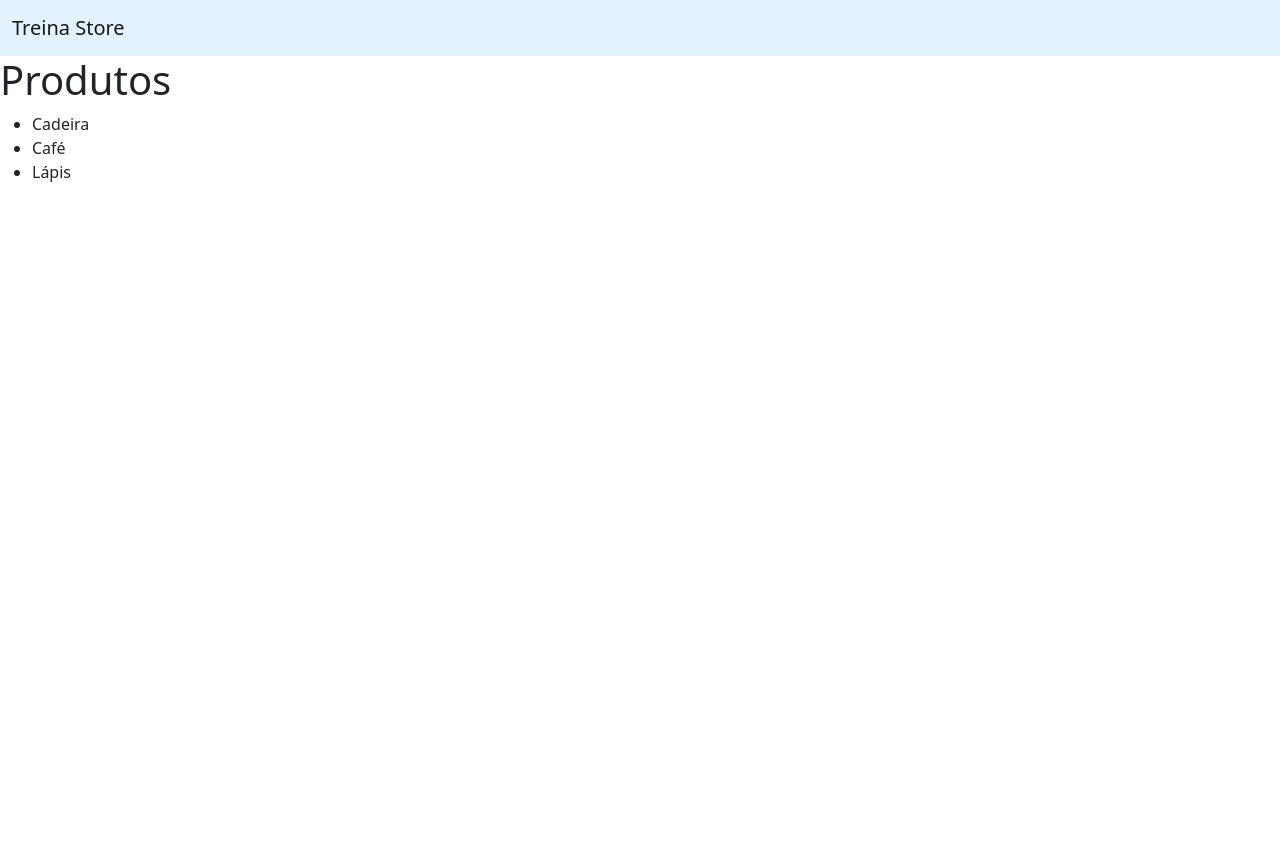
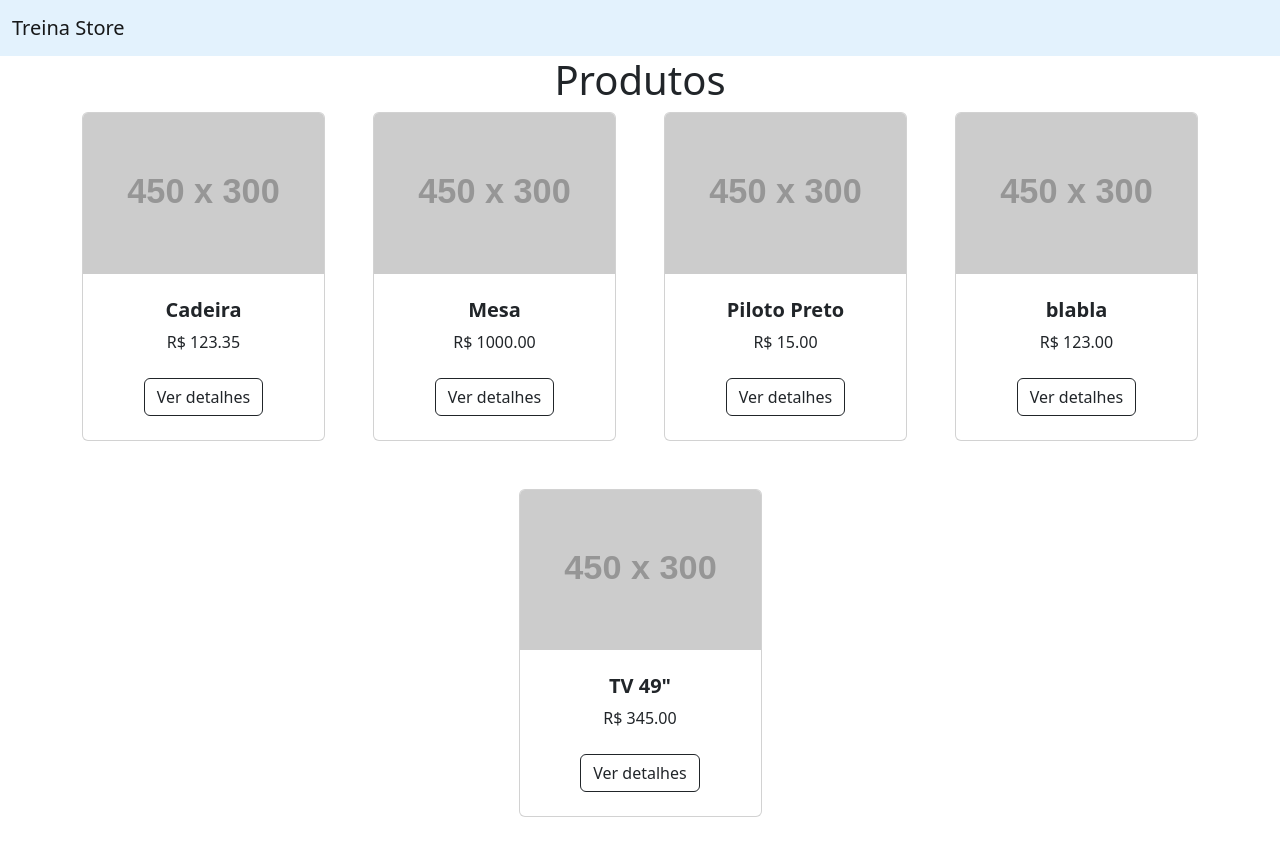
Before and after one commit to Valgueiro/django-course, a Django app: page /products/ in a window 1280 px wide. Before the commit the page ends 182 px from the top, so only its background shows below. Run offline with Django 4.2, Linux system fonts and the light colour scheme; data comes from the database, SQL or seed files in the repository; both versions use the stored data as it was after the commit; grey boxes labelled with a size stand in for pictures from a placeholder-image service; some libraries are stand-ins or nearby versions.

Commit message:
Melhora pagina de listagem de produtos

```diff
--- a/modulo_3-Django/aula_2/project_curso_django/store/templates/base.html
+++ b/modulo_3-Django/aula_2/project_curso_django/store/templates/base.html
@@ -12,7 +12,7 @@
         </div>
     </nav>
 
-    <div class="content">
+    <div class="container text-center">
         {% block content %}
         {% endblock %}
     </div>
--- a/modulo_3-Django/aula_2/project_curso_django/store/templates/product/list.html
+++ b/modulo_3-Django/aula_2/project_curso_django/store/templates/product/list.html
@@ -1,11 +1,31 @@
-{% extends "base.html" %}
-
-{% block content %}
+{% extends "base.html" %} {% block content %}
 <h1>Produtos</h1>
 
-<ul>
-    <li>Cadeira</li>
-    <li>Café</li>
-    <li>Lápis</li>
-</ul>
+<div>
+  <div
+    class="row gx-4 gx-lg-5 row-cols-2 row-cols-md-3 row-cols-xl-4 justify-content-center"
+  >
+    {% for product in products %}
+    <div class="col mb-5">
+      <div class="card h-100">
+        <!-- Product image-->
+        <img class="card-img-top" src="https://dummyimage.com/450x300/dee2e6/6c757d.jpg" alt="..." />
+        <!-- Product details-->
+        <div class="card-body p-4">
+            <div class="text-center">
+                <!-- Product name-->
+                <h5 class="fw-bolder">{{ product.name }}</h5>
+                R$ {{ product.price }}
+            </div>
+        </div>
+        <!-- Product actions-->
+        <div class="card-footer p-4 pt-0 border-top-0 bg-transparent">
+            <div class="text-center"><a class="btn btn-outline-dark mt-auto" href="#">Ver detalhes</a></div>
+        </div>
+      </div>
+    </div>
+
+    {% endfor %}
+  </div>
+</div>
 {% endblock %}
```
Also changed, not shown: modulo_3-Django/aula_2/project_curso_django/db.sqlite3.
